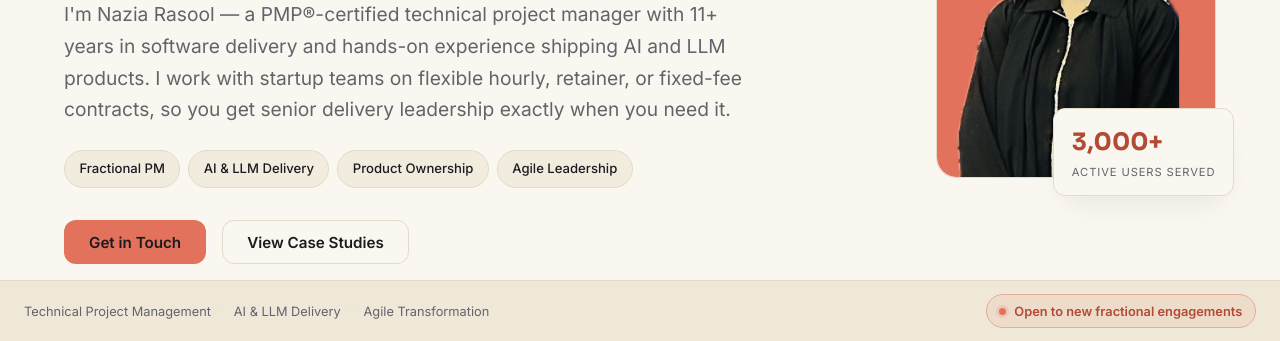
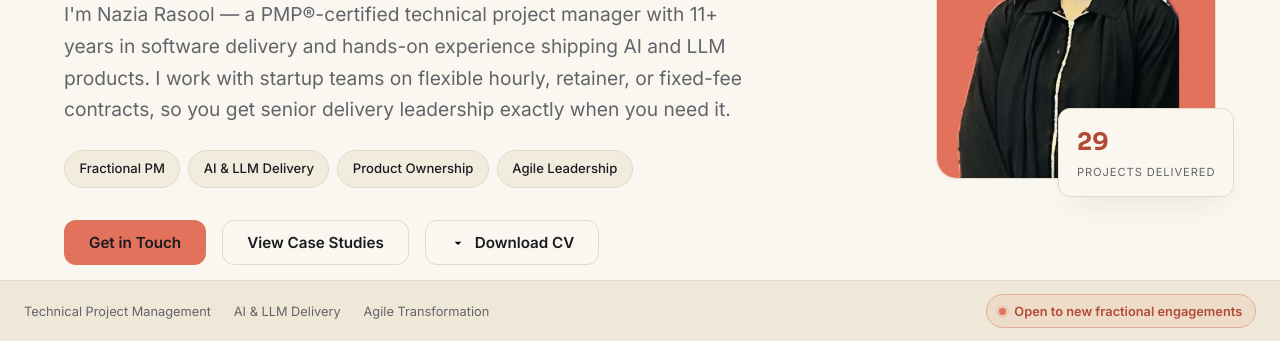
Before and after one commit to naziarasool28/naziarasool28, a plain HTML site: page index.html in a window 1280 px wide. Shown: the part 459-800 px from the top of the page. Drawn offline with Linux system fonts and the light colour scheme.

```diff
--- a/index.html
+++ b/index.html
@@ -62,6 +62,10 @@
         <div class="btn-row reveal" style="margin-top:var(--sp-4);">
           <a class="btn btn--primary" href="#contact">Get in Touch</a>
           <a class="btn btn--secondary" href="#projects">View Case Studies</a>
+          <a class="btn btn--secondary" href="Nazia-Rasool-CV.pdf" download>
+            <svg viewBox="0 0 24 24"><path d="M12 3v12"></path><polyline points="7 10 12 15 17 10"></polyline><path d="M4 19h16"></path></svg>
+            Download CV
+          </a>
         </div>
 
         <ul class="trust-row reveal">
@@ -74,8 +78,8 @@
       <div class="hero-visual reveal">
         <div class="hero-photo"><img src="photo/naziarasool.png" alt="Nazia Rasool" width="280" height="340" /></div>
         <div class="hero-floating-badge">
-          <div class="num">3,000+</div>
-          <div class="label">Active Users Served</div>
+          <div class="num">29</div>
+          <div class="label">Projects Delivered</div>
         </div>
       </div>
     </div>
@@ -199,8 +203,8 @@
     <div class="container">
       <div class="section-head center reveal" style="margin-left:auto;margin-right:auto;">
         <div class="kicker"><span class="bar"></span><p class="eyebrow">How I Work</p></div>
-        <h2>From scoped to shipped</h2>
-        <p class="lead">A clear, structured process designed to eliminate uncertainty and deliver results.</p>
+        <h2>From Ideation to Launch</h2>
+        <p class="lead">Delivering digital transformation across industries.</p>
       </div>
       <div class="grid-3">
         <div class="card process-card reveal">
```
Also changed, not shown: 3 other files.
